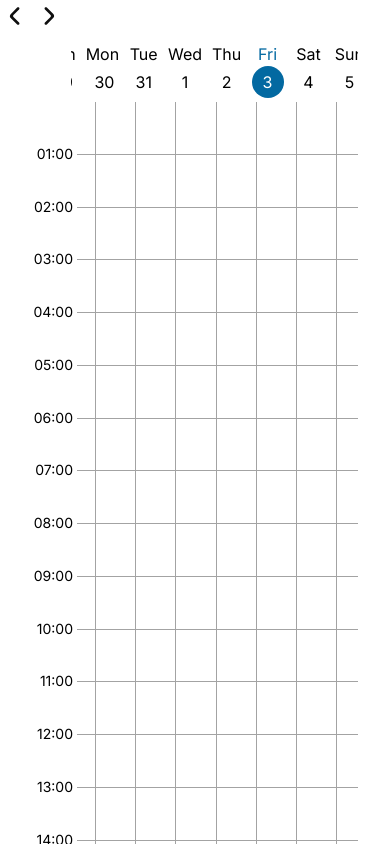
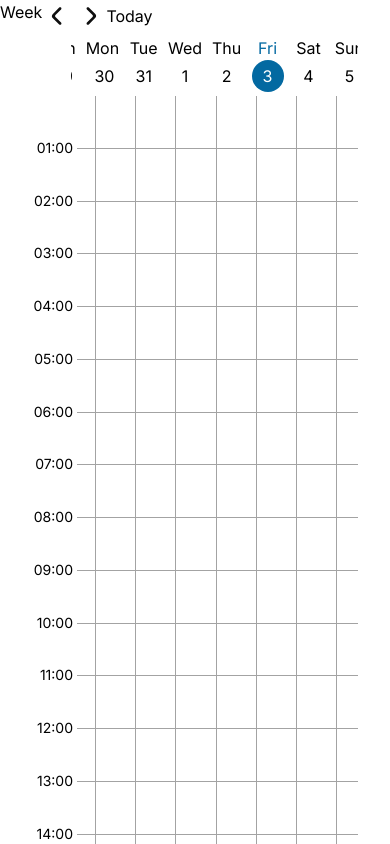
Before and after one commit to Pear-sudo/time, a Next.js app: page / in a window 390 px wide. Built offline with nearby package versions, Linux system fonts and the light colour scheme.

Commit message:
add Today button, improve button responsiveness

```diff
--- a/src/app/mine.tsx
+++ b/src/app/mine.tsx
@@ -364,10 +364,10 @@ function ImageButton(prop: {
     if (isUN(height))
         height = 32
     return (
-        <div className={'inline'} onClick={prop.onClick}>
+        <button className={`inline ${Theme.button}`} onClick={prop.onClick}>
             <Image src={prop.src} alt={''} width={width} height={height}
                    className={`cursor-pointer ${prop.className}`}/>
-        </div>
+        </button>
     )
 }
 
@@ -408,20 +408,40 @@ function Display(): JSX.Element {
         updateDisplayedDates(rollDates(displayedDates, count))
     }
 
+    const onTodayButtonClick = (): void => {
+        updateDisplayedDates(generateFullWeekDays(new Date()))
+    }
+
     return (
         <div className={'w-full h-screen'} style={{display: 'grid', gridTemplateRows: 'auto 1fr'}}>
-            <div>
+            <div className={'inline-flex flex-row'}>
                 <DayCount/>
                 <NavigationButtons onClick={onNavigationButtonClick}/>
+                <TodayButton onClick={onTodayButtonClick}/>
             </div>
             <Calendar dates={displayedDates}/>
         </div>
     )
 }
 
+function TodayButton(prop: { onClick?: () => void }): JSX.Element {
+    return (
+        <button onClick={prop.onClick} className={`${Theme.button}`}>
+            Today
+        </button>
+    )
+}
+
+class Theme {
+    static button: string = "hover:bg-gray-200 focus:ring focus:ring-gray-100 rounded active:bg-gray-300 focus:outline-none"
+}
+
 function DayCount(): JSX.Element {
     return (
         <div>
+            <button>
+                Week
+            </button>
         </div>
     )
 }
```
